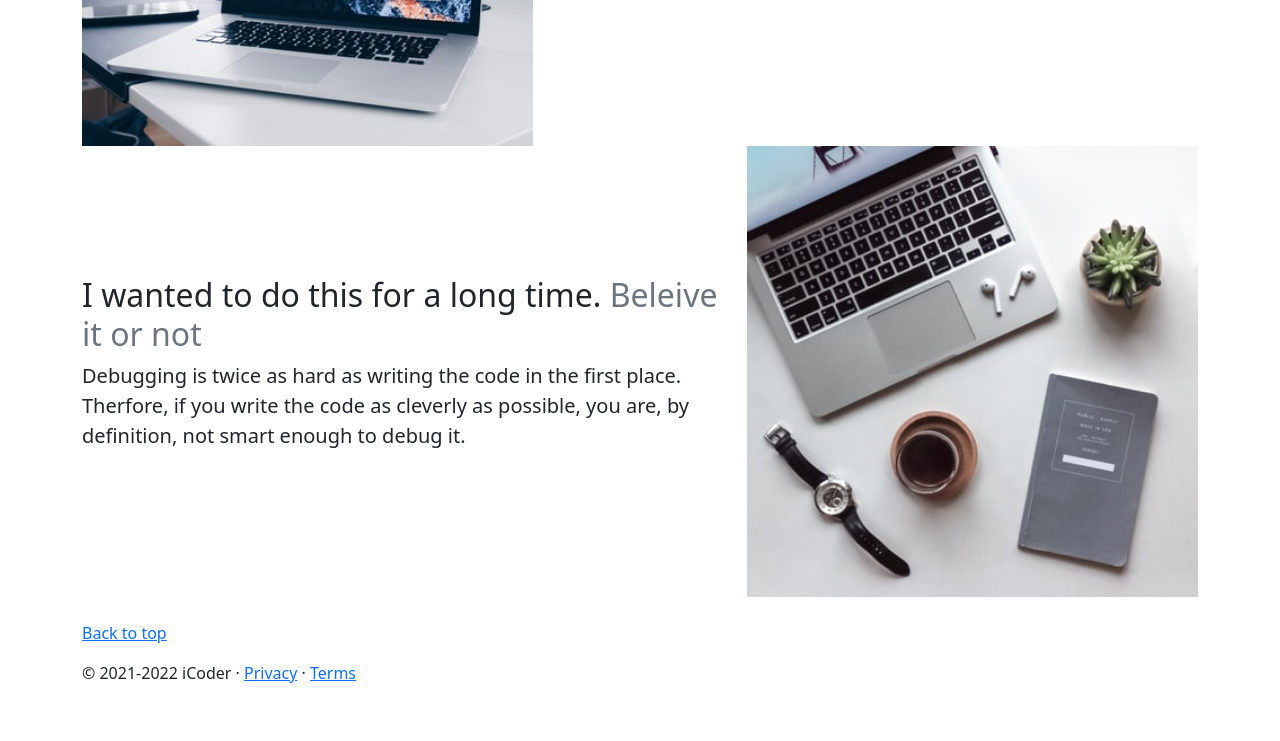
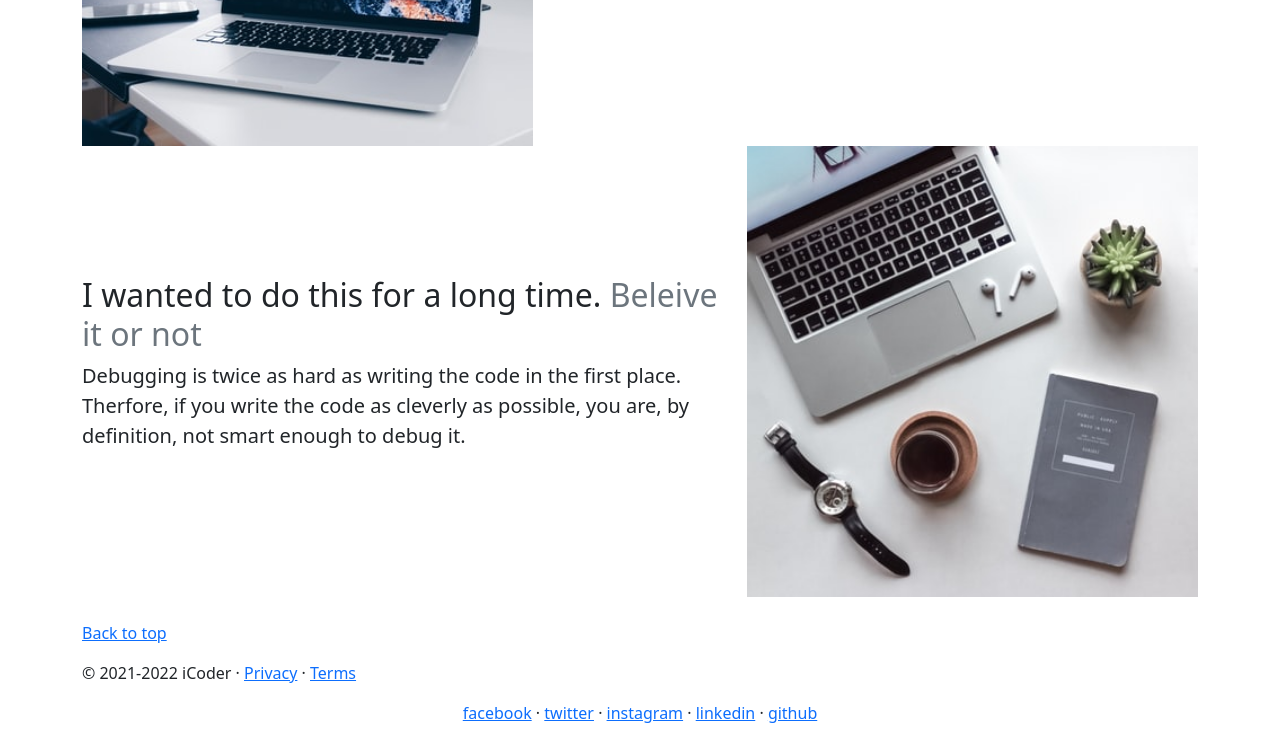
Before and after one commit to debjitpal5040/iCoder, a plain HTML site: page about.html in a window 1280 px wide. Shown: the part 836-1577 px from the top of the page. Before the commit the page ends 1537 px from the top, so only its background shows below. Drawn offline with nearby package versions, Linux system fonts and the light colour scheme.

Commit message:
more add

```diff
--- a/about.html
+++ b/about.html
@@ -63,17 +63,20 @@
                 <div class="col-md-7">
                     <h2 class="featurette-heading">It all started with my idea. <span class="text-muted">It'll blow your
                             mind.</span></h2>
-                    <p class="lead">Any fool can write code that a computer can understand. Good programmers write code that humans can understand.</p>
+                    <p class="lead">Any fool can write code that a computer can understand. Good programmers write code
+                        that humans can understand.</p>
                 </div>
                 <div class="col-md-5">
-                    <img class="img-fluid"  width="500" src="Images/about-1.jpg" alt="first image">
+                    <img class="img-fluid" width="500" src="Images/about-1.jpg" alt="first image">
 
                 </div>
             </div>
             <div class="row featurette d-flex justify-content-center align-items-center">
                 <div class="col-md-7 order-md-2">
-                    <h2 class="featurette-heading">I started iCoder in 2021. <span class="text-muted">Isn't this cool ?</span></h2>
-                    <p class="lead">It's better to wait for a productive programmer to become available than it is to wait for the first available programmer to become productive.</p>
+                    <h2 class="featurette-heading">I started iCoder in 2021. <span class="text-muted">Isn't this cool
+                            ?</span></h2>
+                    <p class="lead">It's better to wait for a productive programmer to become available than it is to
+                        wait for the first available programmer to become productive.</p>
                 </div>
                 <div class="col-md-5 order-md-1">
                     <img class="img-fluid" width="500" src="Images/about-2.jpg" alt="second image">
@@ -82,8 +85,11 @@
             </div>
             <div class="row featurette d-flex justify-content-center align-items-center">
                 <div class="col-md-7">
-                    <h2 class="featurette-heading">I wanted to do this for a long time. <span class="text-muted">Beleive it or not</span></h2>
-                    <p class="lead">Debugging is twice as hard as writing the code in the first place. Therfore, if you write the code as cleverly as possible, you are, by definition, not smart enough to debug it.</p>
+                    <h2 class="featurette-heading">I wanted to do this for a long time. <span class="text-muted">Beleive
+                            it or not</span></h2>
+                    <p class="lead">Debugging is twice as hard as writing the code in the first place. Therfore, if you
+                        write the code as cleverly as possible, you are, by definition, not smart enough to debug it.
+                    </p>
                 </div>
                 <div class="col-md-5">
                     <img class="img-fluid" width="500" src="Images/about-3.jpg" alt="third image">
@@ -96,6 +102,12 @@
             <p class="float-right"><a href="#">Back to top</a></p>
             <p>© 2021-2022 iCoder · <a href="https://policies.google.com/privacy?hl=en-US">Privacy</a> · <a
                     href="https://policies.google.com/terms?hl=en-US">Terms</a></p>
+
+            <p class="text-center"><a href="https://www.facebook.com/debjit.pal.18847">facebook</a> · <a
+                    href="https://twitter.com/debjitpal5040">twitter</a> · <a
+                    href="https://www.instagram.com/debjitpal5040">instagram</a> · <a
+                    href="https://www.linkedin.com/in/debjit-pal-539214192">linkedin</a> · <a
+                    href="https://github.com/debjitpal5040">github</a></p>
         </footer>
         <!-- Bootstrap JS -->
         <script src="https://cdn.jsdelivr.net/npm/bootstrap@5.1.3/dist/js/bootstrap.bundle.min.js"
```
Also changed, not shown: contact.html (+6 -0 lines).
